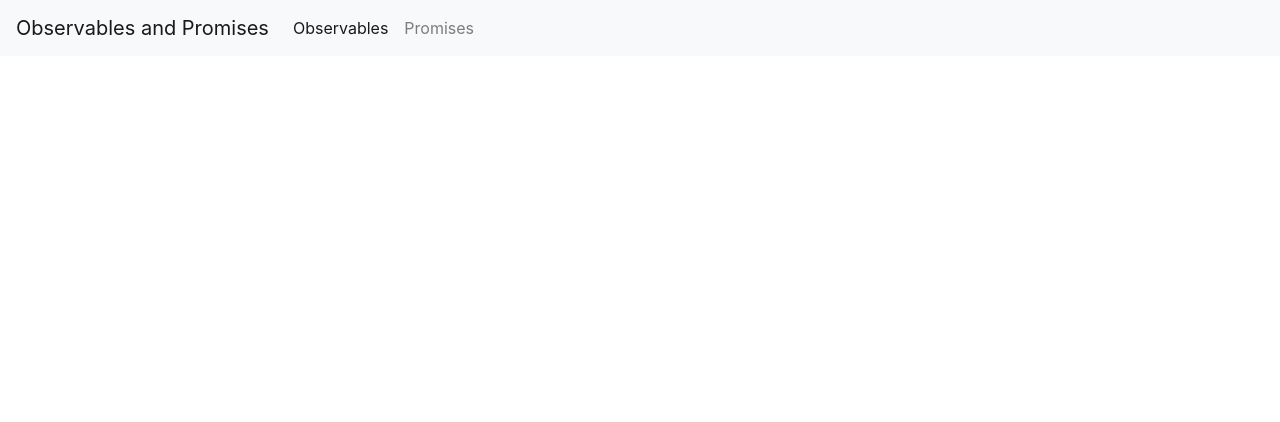
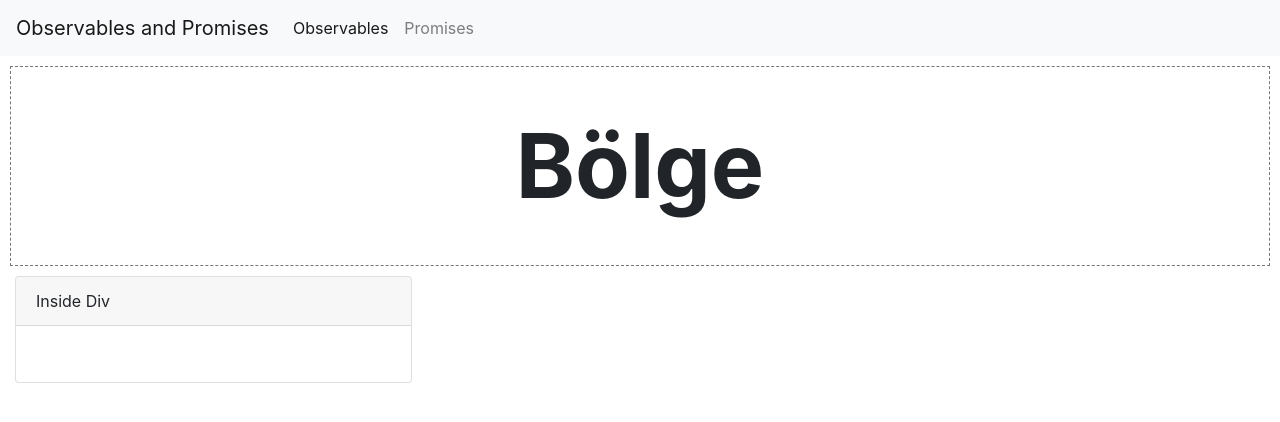
Before and after one commit to saharejaz2324/angular-rxjs, an Angular app: page /observable/mouseEvent in a window 1280 px wide. Before the commit this address led to /. Shown: the top 422 px of the page. Built offline with nearby package versions, Linux system fonts and the light colour scheme.

Commit message:
4 files modified, 3 added

```diff
--- a/src/app/app-routing.module.ts
+++ b/src/app/app-routing.module.ts
@@ -3,6 +3,7 @@ import { Routes, RouterModule } from '@angular/router';
 import { FromEventComponent } from './observable/from-event/from-event.component';
 import { IntervalComponent } from './observable/interval/interval.component';
 import { ListComponent } from './observable/list/list.component';
+import { MouseEventComponent } from './observable/mouse-event/mouse-event.component';
 import { ObservableComponent } from './observable/observable.component';
 import { OperatorComponent } from './observable/operator/operator.component';
 import { PromiseComponent } from './promise/promise.component';
@@ -31,6 +32,10 @@ const routes: Routes = [
       {
         path: 'operator',
         component: OperatorComponent
+      },
+      {
+        path: 'mouseEvent',
+        component: MouseEventComponent
       }
     ]
   }
--- a/src/app/app.module.ts
+++ b/src/app/app.module.ts
@@ -12,6 +12,7 @@ import { ListComponent } from './observable/list/list.component';
 import { FromEventComponent } from './observable/from-event/from-event.component';
 import { IntervalComponent } from './observable/interval/interval.component';
 import { OperatorComponent } from './observable/operator/operator.component';
+import { MouseEventComponent } from './observable/mouse-event/mouse-event.component';
 
 @NgModule({
   imports: [BrowserModule, FormsModule, NgbModule, AppRoutingModule],
@@ -23,7 +24,8 @@ import { OperatorComponent } from './observable/operator/operator.component';
     ListComponent,
     FromEventComponent,
     IntervalComponent,
-    OperatorComponent
+    OperatorComponent,
+    MouseEventComponent
   ],
   bootstrap: [AppComponent, HeaderComponentComponent]
 })
--- a/src/app/observable/from-event/from-event.component.ts
+++ b/src/app/observable/from-event/from-event.component.ts
@@ -1,5 +1,4 @@
 import {
-  AfterContentInit,
   AfterViewInit,
   Component,
   ElementRef,
@@ -13,8 +12,7 @@ import { fromEvent } from 'rxjs';
   templateUrl: './from-event.component.html',
   styleUrls: ['./from-event.component.css']
 })
-export class FromEventComponent
-  implements OnInit, AfterViewInit, AfterContentInit {
+export class FromEventComponent implements OnInit, AfterViewInit {
   count = 1;
   constructor() {}
 
@@ -27,7 +25,6 @@ export class FromEventComponent
       this.listAppend(calVal, 'elContainer');
     });
   }
-  ngAfterContentInit() {}
   listAppend(calVal, containerId) {
     let el = document.createElement('li');
     el.innerText = calVal;
--- a/src/app/observable/list/list.component.html
+++ b/src/app/observable/list/list.component.html
@@ -10,6 +10,9 @@
       <li>
         <a routerLink="operator">Operator</a>
       </li>
+      <li>
+        <a routerLink="mouseEvent">Mouse Event</a>
+      </li>
     </ul>
   </div>
 </div>
--- /dev/null
+++ b/src/app/observable/mouse-event/mouse-event.component.html
@@ -0,0 +1,17 @@
+<div #app style="height: 200px; margin: 10px; border: 1px dashed #777; position: relative;">
+  <div
+    style="position: absolute; left: 50%; top: 50%; transform: translateX(-50%) translateY(-50%); font-weight: 700; font-size: 7vw;">
+    Bölge</div>
+</div>
+
+<div class="col-md-4">
+  <div class="card">
+    <div class="card-header">
+      Inside Div
+    </div>
+    <div class="card-body">
+      <ul id="insideDiv">
+      </ul>
+    </div>
+  </div>
+</div>
--- /dev/null
+++ b/src/app/observable/mouse-event/mouse-event.component.ts
@@ -0,0 +1,46 @@
+import {
+  Component,
+  AfterContentInit,
+  OnInit,
+  ViewChild,
+  AfterViewInit
+} from '@angular/core';
+import { fromEvent } from 'rxjs';
+
+@Component({
+  selector: 'app-mouse-event',
+  templateUrl: './mouse-event.component.html',
+  styleUrls: ['./mouse-event.component.css']
+})
+export class MouseEventComponent implements OnInit, AfterViewInit {
+  constructor() {}
+
+  ngOnInit() {}
+  @ViewChild('app') app;
+
+  ngAfterViewInit() {
+    const click$ = fromEvent(this.app.nativeElement, 'click').subscribe(res => {
+      this.listAppend('Clicked inside the div', 'insideDiv');
+      console.log('Clicked inside the div');
+    });
+
+    const mouseOver$ = fromEvent(this.app.nativeElement, 'mouseover').subscribe(
+      res => {
+        this.listAppend('Mouse is inside the div', 'insideDiv');
+        console.log('Mouse is inside the div');
+      }
+    );
+
+    const mouseOut$ = fromEvent(this.app.nativeElement, 'mouseout').subscribe(
+      res => {
+        this.listAppend('Mouse is outside from div', 'insideDiv');
+        console.log('Mouse is outside from div');
+      }
+    );
+  }
+  listAppend(calVal, containerId) {
+    let el = document.createElement('li');
+    el.innerText = calVal;
+    document.getElementById(containerId).appendChild(el);
+  }
+}
```
Also changed, not shown: src/app/observable/mouse-event/mouse-event.component.css (added).
